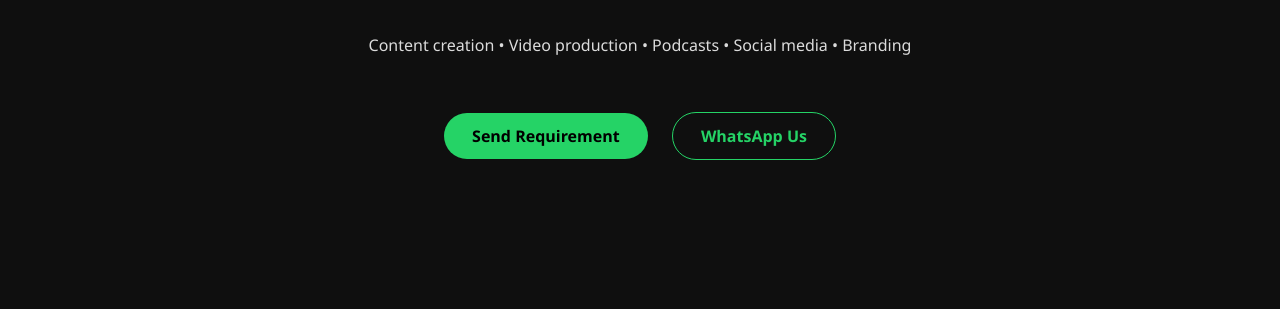
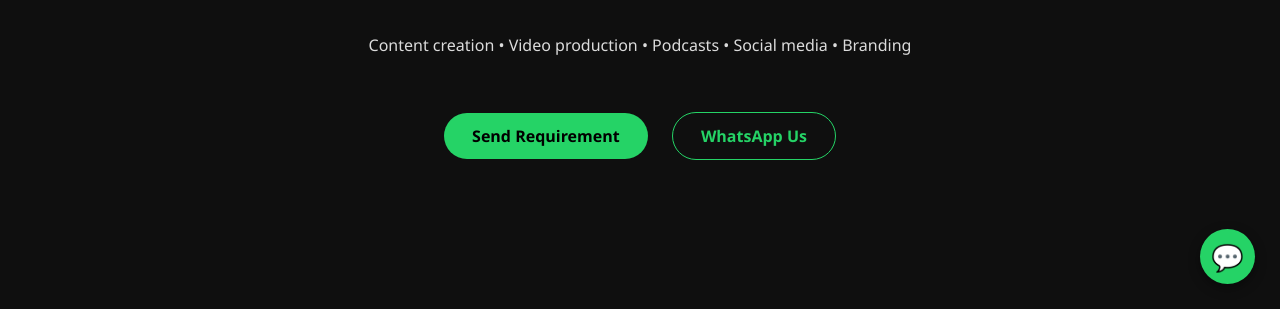
Before and after one commit to 21nidu/creatorDockWebsite, a plain HTML site: page index.html in a window 1280 px wide. Shown: the part 491-800 px from the top of the page. Drawn offline with Linux system fonts and the light colour scheme.

Commit message:
staged changes

```diff
--- a/index.html
+++ b/index.html
@@ -61,7 +61,14 @@
     <h2>Let’s Grow Your Brand</h2>
     <a href="contact.html" class="btn primary">Get a Quote</a>
   </section>
+  <!-- Floating WhatsApp Button -->
+  <a
+    href="https://wa.me/94771234567"
+    class="whatsapp-float"
+    target="_blank"
+  >
+    💬
+  </a>
 
 </body>
-
 </html>
--- a/style.css
+++ b/style.css
@@ -94,3 +94,21 @@ p {
 .cta {
   background: linear-gradient(135deg, #111, #1f1f1f);
 }
+
+.whatsapp-float {
+  position: fixed;
+  bottom: 25px;
+  right: 25px;
+  background: #25D366;
+  color: #000;
+  width: 55px;
+  height: 55px;
+  border-radius: 50%;
+  display: flex;
+  align-items: center;
+  justify-content: center;
+  font-size: 26px;
+  text-decoration: none;
+  box-shadow: 0 4px 12px rgba(0, 0, 0, 0.4);
+  z-index: 1000;
+}
```
Also changed, not shown: contact.html (+9 -0 lines).
